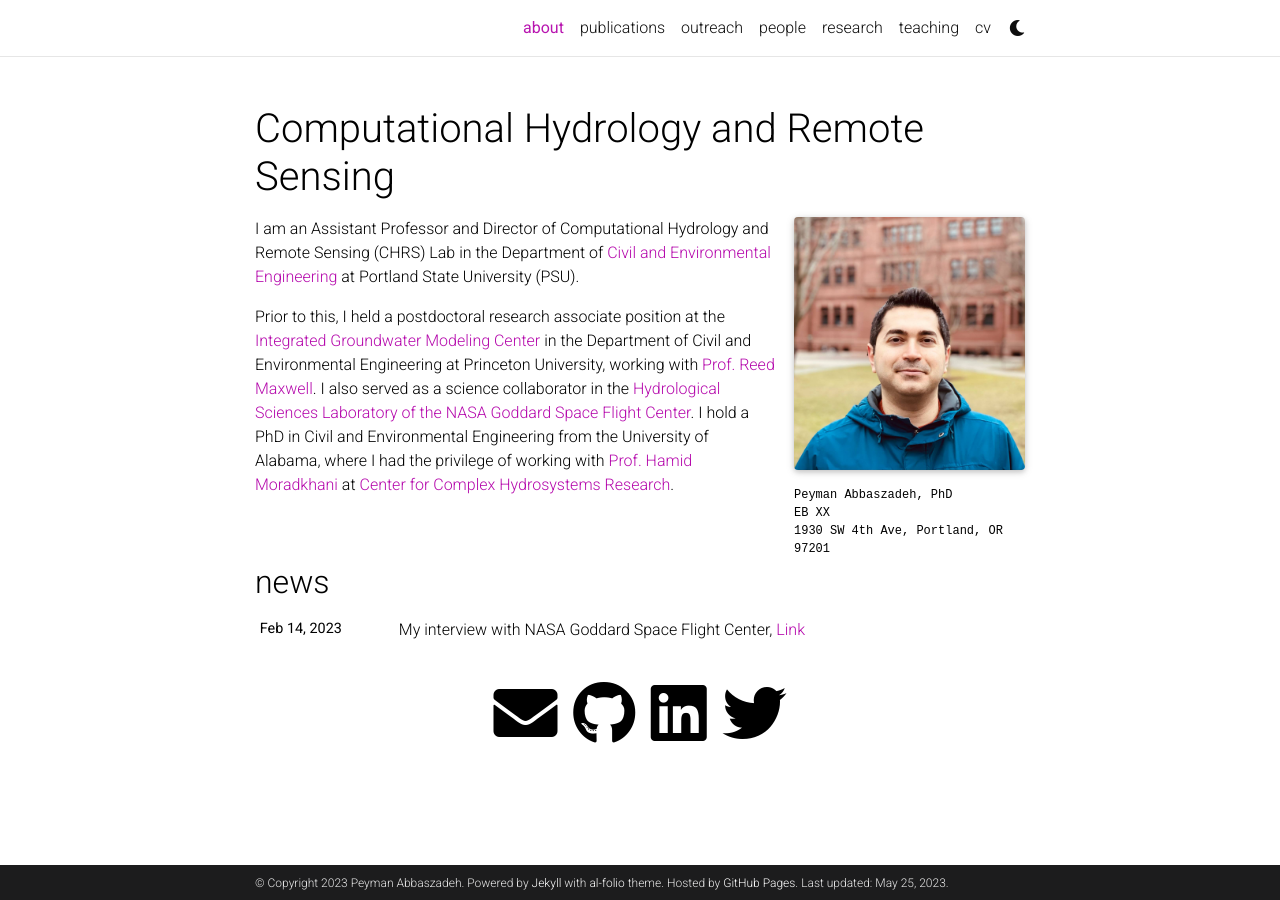
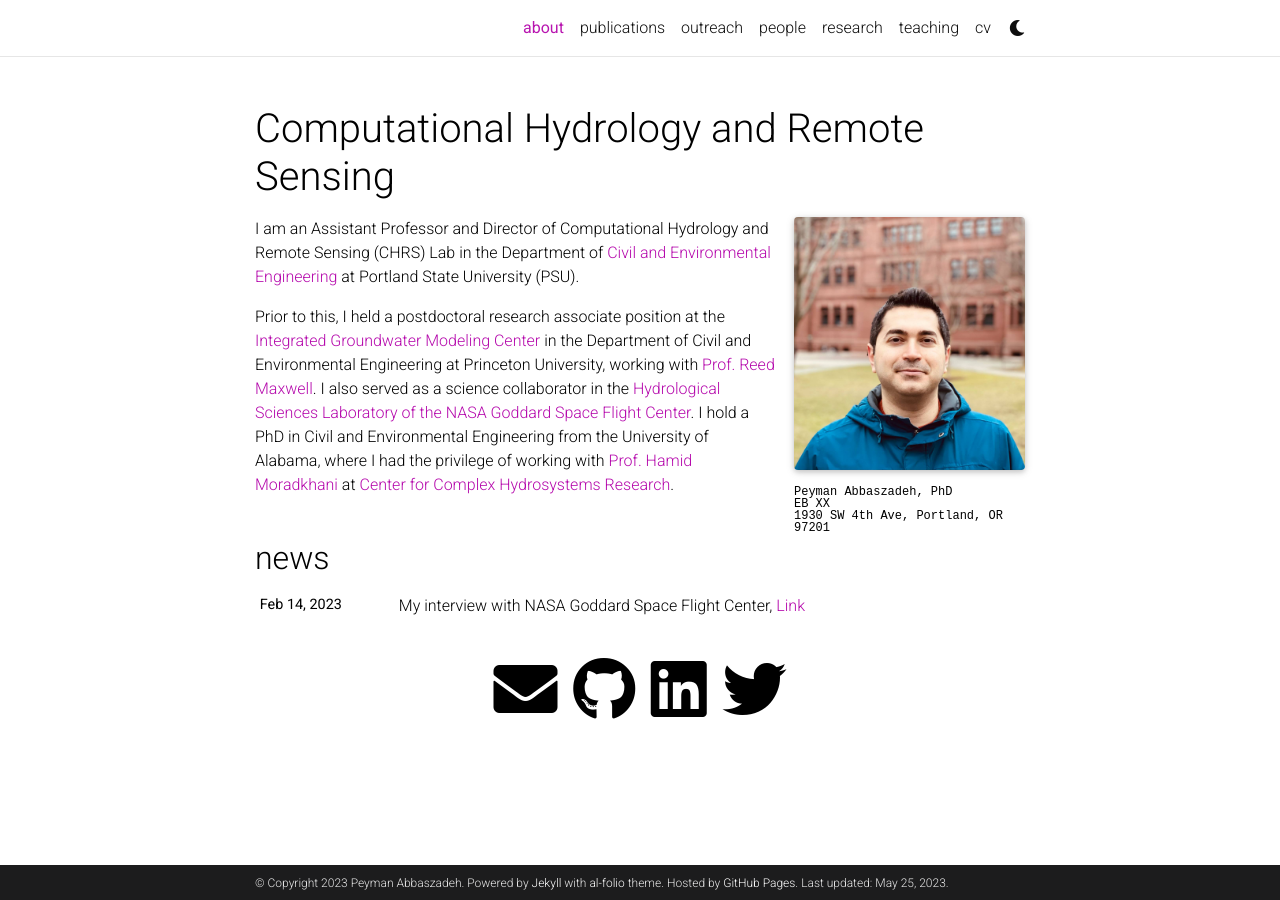
Before and after one commit to Pabbaszadeh/Pabbaszadeh.github.io, a Jekyll site: the page built from _pages/about.md, in a window 1280 px wide. Built offline with Jekyll 4.4.1, drawn with Linux system fonts in a browser that asks for light colours; full-size pictures stand in for the smaller copies a plugin makes; comment, search, counter and statistics services are not loaded; a style sheet for code colours, icons or effects is not loaded.

Commit message:
Update about.html

```diff
--- a/_layouts/about.html
+++ b/_layouts/about.html
@@ -30,7 +30,7 @@ layout: default
             {% endif -%}
             {%- if page.profile.address %}
             <div class="address">
-              <span style="font-size: 12px;">{{ page.profile.address }}</span>
+              <span style="font-size: 12px; line-height: 1;">{{ page.profile.address }}</span>
             </div>
             {%- endif %}
           </div>
```
